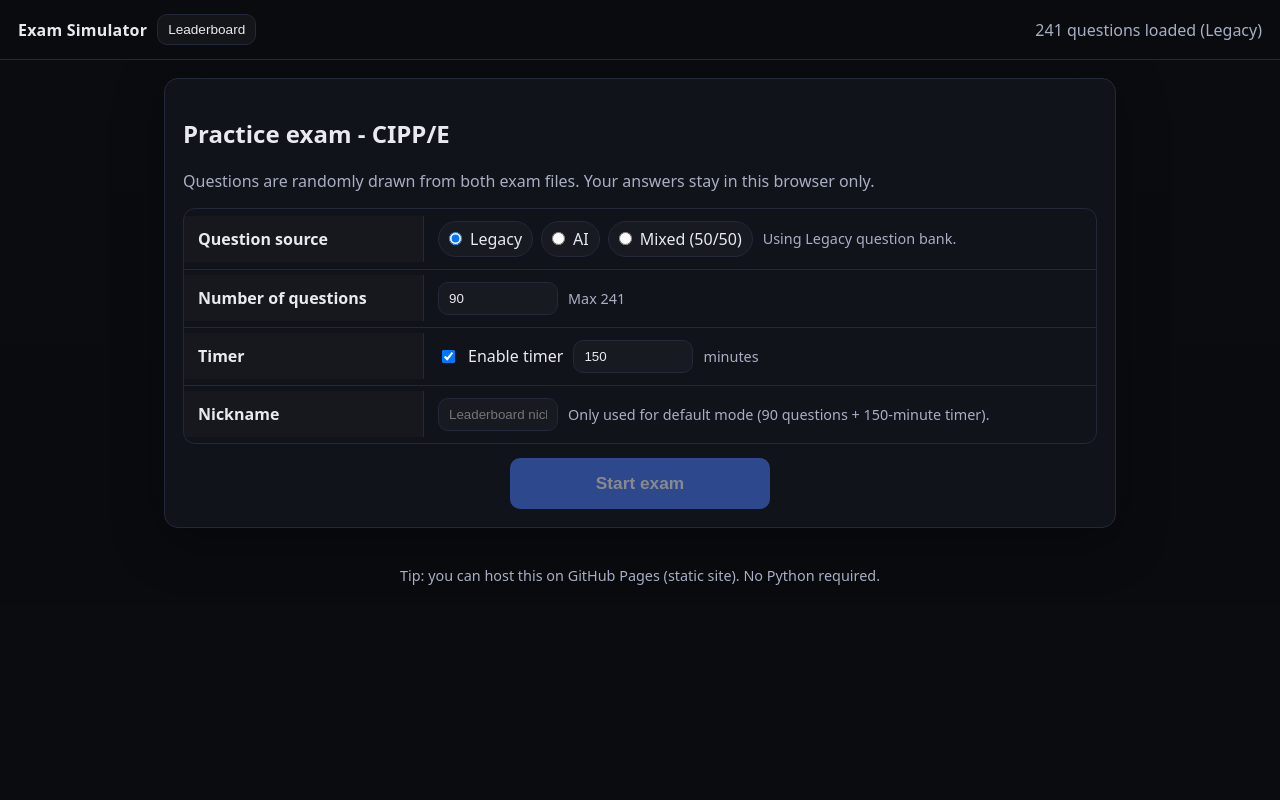
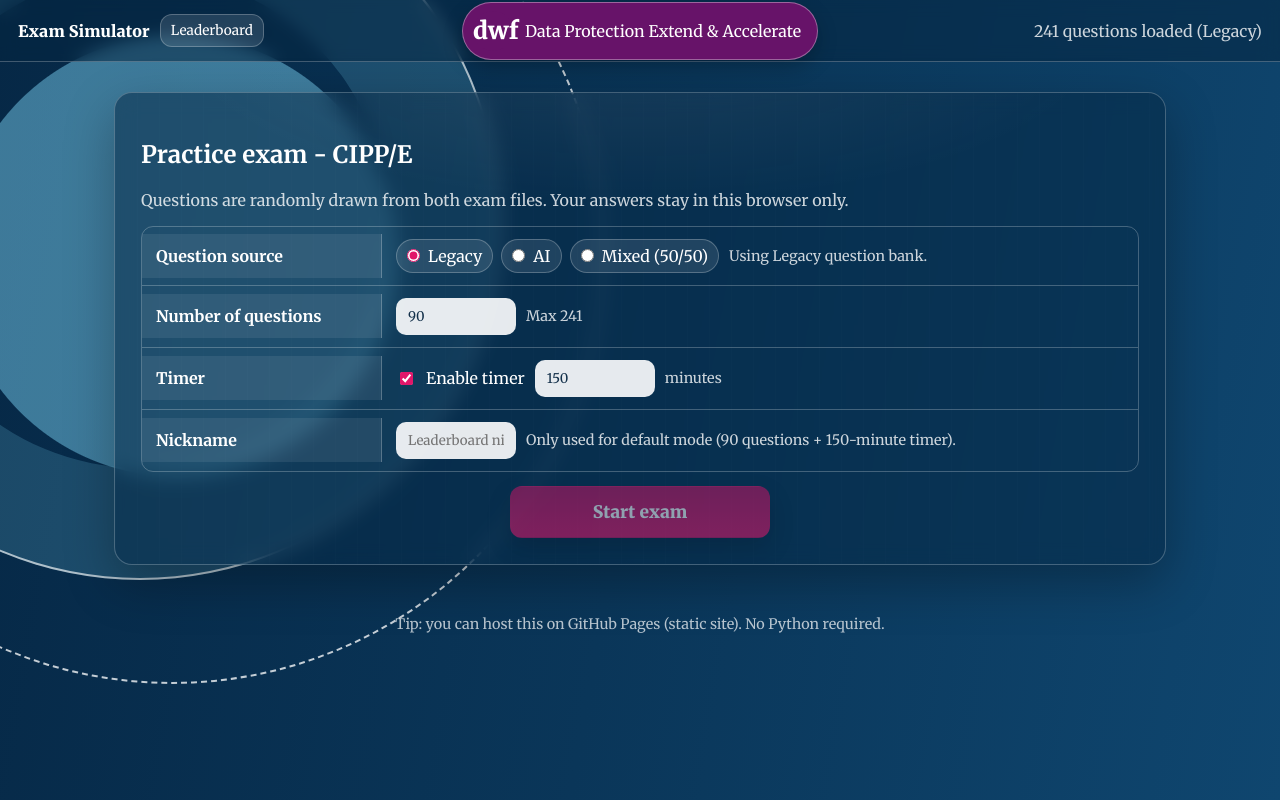
Before and after one commit to kordybordy/IAPP-E-quiz, a website: page index.html in a window 1280 px wide. Drawn offline with Linux system fonts and the light colour scheme.

Commit message:
Add CSS cache-busting param for production theme consistency

```diff
--- a/index.html
+++ b/index.html
@@ -4,10 +4,11 @@
   <meta charset="utf-8" />
   <meta name="viewport" content="width=device-width, initial-scale=1" />
   <title>Exam Simulator</title>
-  <link rel="stylesheet" href="styles.css" />
+  <link rel="stylesheet" href="styles.css?v=20260211b" />
 </head>
 <body>
   <header class="topbar">
+    <div class="topBannerTag"><span class="topBannerLogo" aria-label="DWF">dwf</span><span class="topBannerText">Data Protection Extend &amp; Accelerate</span></div>
     <div class="topLeft">
       <div class="brand">Exam Simulator</div>
       <button id="leaderboardTabBtn" class="secondary smallBtn" type="button">Leaderboard</button>
--- a/styles.css
+++ b/styles.css
@@ -1,58 +1,165 @@
-/* Minimal, readable styling – no external deps */
+@import url("https://fonts.googleapis.com/css2?family=Merriweather:wght@400;700;900&display=swap");
+
 :root{
-  --bg:#0b0c10;
-  --card:#11131a;
-  --text:#e8eaf0;
-  --muted:#a9afc3;
-  --border:#23283a;
-  --primary:#4c7dff;
-  --danger:#ff4c6a;
-  --ok:#3ddc97;
-  --warn:#ffcc66;
+  --dwf-950:#062846;
+  --dwf-900:#0a3659;
+  --dwf-850:#0f466f;
+  --dwf-800:#155784;
+  --dwf-500:#e1166a;
+
+  --ink:#07253f;
+  --paper:#ffffff;
+  --paper-95:rgba(255,255,255,.95);
+  --paper-90:rgba(255,255,255,.90);
+  --paper-80:rgba(255,255,255,.80);
+  --paper-70:rgba(255,255,255,.70);
+
+  --line:rgba(255,255,255,.60);
+  --line-soft:rgba(255,255,255,.32);
+  --border:rgba(255,255,255,.24);
+  --shadow:0 18px 50px rgba(0,0,0,.28);
+  --ok:#5af1b6;
+  --danger:#ff9dbf;
+  --warn:#ffd48a;
 }
 
 *{ box-sizing:border-box; }
 body{
   margin:0;
-  font-family: system-ui, -apple-system, Segoe UI, Roboto, Arial, sans-serif;
-  background: linear-gradient(180deg, #0b0c10 0%, #0a0b0f 100%);
-  color:var(--text);
+  font-family:"Merriweather", serif;
+  color:var(--paper);
+  min-height:100vh;
+  background:linear-gradient(100deg,var(--dwf-950) 0%,var(--dwf-900) 50%,var(--dwf-850) 100%);
+  position:relative;
+  overflow-x:hidden;
 }
-a{ color:var(--primary); }
+
+body::before{
+  content:"";
+  position:fixed;
+  left:-220px;
+  top:-140px;
+  width:720px;
+  height:720px;
+  border-radius:50%;
+  background:radial-gradient(circle at 55% 55%,rgba(117,202,235,.50) 0 220px,rgba(255,255,255,.00) 221px 100%);
+  box-shadow:inset 0 0 0 2px rgba(255,255,255,.65), inset 0 0 0 112px rgba(117,202,235,.2);
+  pointer-events:none;
+  z-index:0;
+}
+
+body::after{
+  content:"";
+  position:fixed;
+  left:-260px;
+  top:-180px;
+  width:860px;
+  height:860px;
+  border-radius:50%;
+  border:2px dashed rgba(255,255,255,.85);
+  pointer-events:none;
+  opacity:.9;
+  z-index:0;
+}
+
+a{ color:var(--paper); }
+.topbar,
+.container,
+.footer{ position:relative; z-index:1; }
+
 .topbar{
-  position:sticky; top:0;
-  display:flex; justify-content:space-between; align-items:center;
+  position:sticky;
+  top:0;
+  display:flex;
+  justify-content:space-between;
+  align-items:center;
   padding:14px 18px;
   border-bottom:1px solid var(--border);
-  background: rgba(11,12,16,.85);
-  backdrop-filter: blur(8px);
+  background:rgba(5,37,64,.52);
+  backdrop-filter:blur(8px);
 }
-.brand{ font-weight:700; letter-spacing:.2px; }
+.brand{ font-weight:900; letter-spacing:.2px; }
 .topLeft{ display:flex; align-items:center; gap:10px; }
 .smallBtn{ padding: 7px 10px; font-size: .85rem; }
-.container{ max-width: 980px; margin: 18px auto; padding: 0 14px; }
+
+.topBannerTag{
+  position:absolute;
+  left:50%;
+  top:50%;
+  transform:translate(-50%,-50%);
+  display:inline-flex;
+  align-items:center;
+  gap:12px;
+  background:#671369;
+  color:var(--paper);
+  padding:8px 16px 8px 10px;
+  border-radius:999px;
+  border:1px solid rgba(255,255,255,.35);
+  box-shadow:0 8px 20px rgba(0,0,0,.22);
+  white-space:nowrap;
+}
+
+.topBannerLogo{
+  width:40px;
+  height:40px;
+  border-radius:50%;
+  display:grid;
+  place-items:center;
+  background:#671369;
+  color:#fff;
+  font-weight:900;
+  font-size:1.5rem;
+  line-height:1;
+  text-transform:lowercase;
+}
+
+.topBannerText{
+  color:#fff;
+  font-size:1rem;
+  line-height:1;
+}
+
+
+.container{ max-width: 1080px; margin: 30px auto; padding: 0 14px; }
 .card{
-  background: var(--card);
-  border: 1px solid var(--border);
-  border-radius: 14px;
-  padding: 18px;
-  box-shadow: 0 14px 50px rgba(0,0,0,.35);
+  position:relative;
+  overflow:hidden;
+  background:rgba(7,43,72,.55);
+  border:1px solid rgba(255,255,255,.24);
+  border-radius:18px;
+  padding:26px;
+  box-shadow:var(--shadow);
+  backdrop-filter:blur(10px);
 }
+
+.card::before{
+  content:"";
+  position:absolute;
+  inset:-60px -80px auto -80px;
+  height:220px;
+  background:radial-gradient(60% 120% at 50% 0%,rgba(255,255,255,.22) 0%,rgba(255,255,255,.00) 65%);
+  opacity:.35;
+  pointer-events:none;
+}
+
+.card::after{
+  content:"";
+  position:absolute;
+  inset:0;
+  background:repeating-linear-gradient(90deg,rgba(255,255,255,.06) 0px,rgba(255,255,255,.06) 1px,transparent 1px,transparent 22px);
+  opacity:.16;
+  pointer-events:none;
+  mix-blend-mode:overlay;
+}
+
+.card > *{ position:relative; z-index:1; }
+
 .controls{ display:flex; gap:10px; flex-wrap:wrap; margin-top: 14px; }
-.fieldRow{
-  display:flex;
-  gap:12px;
-  align-items:center;
-  flex-wrap:wrap;
-  margin-top: 14px;
-}
-.fieldLabel{ font-weight:600; }
+.fieldRow{ display:flex; gap:12px; align-items:center; flex-wrap:wrap; margin-top: 14px; }
+.fieldLabel{ font-weight:700; }
 .fieldControl{ display:flex; gap:10px; align-items:center; flex-wrap:wrap; }
 
-.sourceToggle{
-  display:flex;
-  gap:8px;
-}
+.sourceToggle{ display:flex; gap:8px; }
 
 .radioPill{
   display:inline-flex;
@@ -61,179 +168,145 @@ a{ color:var(--primary); }
   border:1px solid var(--border);
   border-radius:999px;
   padding:6px 10px;
-  background: rgba(255,255,255,.03);
+  background:rgba(255,255,255,.10);
 }
 
-.radioPill input{
-  margin:0;
+.radioPill input{ margin:0; accent-color:var(--dwf-500); }
+
+.settingsGrid{ margin-top:14px; border:1px solid var(--border); border-radius:12px; overflow:hidden; }
+
+.settingsGrid .fieldRow{
+  margin-top:0;
+  display:grid;
+  grid-template-columns:minmax(180px,240px) 1fr;
+  align-items:center;
+  gap:0;
+  border-bottom:1px solid var(--border);
 }
 
-.settingsGrid{
-  margin-top: 14px;
-  border: 1px solid var(--border);
-  border-radius: 12px;
-  overflow: hidden;
+.settingsGrid .fieldRow:last-child{ border-bottom:none; }
+
+.settingsGrid .fieldLabel{
+  padding:12px 14px;
+  border-right:1px solid var(--border);
+  background:rgba(255,255,255,.08);
 }
 
-.settingsGrid .fieldRow{
-  margin-top: 0;
-  display: grid;
-  grid-template-columns: minmax(180px, 240px) 1fr;
-  align-items: center;
-  gap: 0;
-  border-bottom: 1px solid var(--border);
+.settingsGrid .fieldControl{ padding:12px 14px; }
+
+.startRow{ justify-content:center; align-items:center; }
+
+#startBtn{ min-width:260px; font-size:1.08rem; padding:14px 22px; font-weight:800; }
+
+input[type="number"],
+input[type="text"]{
+  width:120px;
+  padding:10px 12px;
+  border-radius:10px;
+  border:0;
+  background:var(--paper-90);
+  color:#13304a;
+  font-family:inherit;
 }
 
-.settingsGrid .fieldRow:last-child{
-  border-bottom: none;
-}
+input[type="checkbox"]{ accent-color:var(--dwf-500); }
 
-.settingsGrid .fieldLabel{
-  padding: 12px 14px;
-  border-right: 1px solid var(--border);
-  background: rgba(255,255,255,.02);
-}
-
-.settingsGrid .fieldControl{
-  padding: 12px 14px;
-}
-
-.startRow{
-  justify-content: center;
-  align-items: center;
-}
-
-#startBtn{
-  min-width: 260px;
-  font-size: 1.08rem;
-  padding: 14px 22px;
-  font-weight: 700;
-}
-
-@media (max-width: 760px){
-  .settingsGrid .fieldRow{
-    grid-template-columns: 1fr;
-  }
-
-  .settingsGrid .fieldLabel{
-    border-right: none;
-    border-bottom: 1px solid var(--border);
-  }
-
-  #startBtn{
-    width: 100%;
-    min-width: 0;
-  }
-}
-input[type="number"],
-input[type="text"]{
-  width: 120px;
-  padding: 8px 10px;
-  border-radius: 10px;
-  border: 1px solid var(--border);
-  background: rgba(255,255,255,.03);
-  color: var(--text);
-}
 button{
   border:1px solid var(--border);
-  background: transparent;
-  color: var(--text);
-  padding: 10px 12px;
-  border-radius: 10px;
+  background:rgba(255,255,255,.10);
+  color:var(--paper);
+  padding:10px 12px;
+  border-radius:12px;
   cursor:pointer;
+  font-family:inherit;
 }
-button:disabled{ opacity:.5; cursor:not-allowed; }
-button.primary{ background: var(--primary); border-color: transparent; color: #fff; }
-button.secondary{ background: rgba(255,255,255,.04); }
-button.danger{ background: rgba(255,76,106,.14); border-color: rgba(255,76,106,.35); }
-.muted{ color: var(--muted); }
+button:disabled{ opacity:.55; cursor:not-allowed; }
+button.primary{
+  background:linear-gradient(180deg,#c01462,var(--dwf-500));
+  border-color:transparent;
+  color:#fff;
+  box-shadow:0 10px 26px rgba(0,0,0,.25);
+}
+button.secondary{ background: rgba(255,255,255,.12); }
+button.danger{ background: rgba(255,120,160,.2); border-color: rgba(255,170,195,.45); }
+button:hover:not(:disabled){ filter:brightness(1.05); }
+
+.muted{ color: var(--paper-80); }
 .small{ font-size: .9rem; }
 .mono{ font-family: ui-monospace, SFMono-Regular, Menlo, Monaco, Consolas, "Liberation Mono", monospace; }
 
-.examHeader{
-  display:flex; justify-content:space-between; gap:10px; align-items:center;
-  margin-bottom: 12px;
-}
+.examHeader{ display:flex; justify-content:space-between; gap:10px; align-items:center; margin-bottom: 12px; }
 .examActions{ display:flex; gap:10px; flex-wrap:wrap; }
 
-.jumpBar{
-  display:flex; flex-wrap:wrap; gap:6px;
-  padding: 10px;
-  border:1px dashed var(--border);
-  border-radius: 12px;
-  margin-bottom: 12px;
-}
-.jumpBtn{
-  width: 34px; height: 34px;
-  border-radius: 10px;
-  font-size: .95rem;
-  padding:0;
-}
-.jumpBtn.answered{ border-color: rgba(61,220,151,.4); background: rgba(61,220,151,.10); }
-.jumpBtn.current{ outline: 2px solid rgba(76,125,255,.7); }
-.jumpBtn.wrong{ border-color: rgba(255,76,106,.4); background: rgba(255,76,106,.10); }
-.jumpBtn.unanswered{ opacity:.7; }
+.jumpBar{ display:flex; flex-wrap:wrap; gap:6px; padding:10px; border:1px dashed var(--line-soft); border-radius:12px; margin-bottom:12px; }
+.jumpBtn{ width:34px; height:34px; border-radius:10px; font-size:.95rem; padding:0; }
+.jumpBtn.answered{ border-color: rgba(90,241,182,.65); background: rgba(90,241,182,.18); }
+.jumpBtn.current{ outline: 2px solid rgba(255,255,255,.7); }
+.jumpBtn.wrong{ border-color: rgba(255,160,189,.65); background: rgba(255,160,189,.2); }
+.jumpBtn.unanswered{ opacity:.8; }
 
-.questionCard{
-  border:1px solid var(--border);
-  border-radius: 12px;
-  padding: 14px;
-}
+.questionCard{ border:1px solid var(--border); border-radius:12px; padding:14px; background:rgba(255,255,255,.07); }
 .qTitle{ display:flex; gap:10px; align-items:baseline; }
 .qNum{ font-weight: 700; }
 .qMeta{ margin-left:auto; }
 .qText{ margin: 10px 0 12px 0; line-height: 1.35; }
 
 .choices{ display:grid; gap:8px; }
-.choice{
-  display:flex; gap:10px; align-items:flex-start;
-  padding: 10px;
-  border: 1px solid var(--border);
-  border-radius: 12px;
-  background: rgba(255,255,255,.03);
-}
-.choice input{ margin-top: 3px; }
+.choice{ display:flex; gap:10px; align-items:flex-start; padding:10px; border:1px solid var(--border); border-radius:12px; background: rgba(255,255,255,.08); }
+.choice input{ margin-top: 3px; accent-color:var(--dwf-500); }
 .choice .lbl{ width: 24px; font-weight:700; }
-.choice.correct{ border-color: rgba(61,220,151,.5); background: rgba(61,220,151,.09); }
-.choice.yoursWrong{ border-color: rgba(255,76,106,.5); background: rgba(255,76,106,.09); }
+.choice.correct{ border-color: rgba(90,241,182,.65); background: rgba(90,241,182,.18); }
+.choice.yoursWrong{ border-color: rgba(255,160,189,.65); background: rgba(255,160,189,.2); }
 
-.navRow{
-  margin-top: 12px;
-  display:flex; justify-content:space-between; align-items:center; gap:10px;
+.navRow{ margin-top:12px; display:flex; justify-content:space-between; align-items:center; gap:10px; }
+
+.resultsHeader{ display:flex; justify-content:space-between; align-items:center; gap:10px; flex-wrap:wrap; }
+.scoreLine{ font-size:1.15rem; margin:12px 0; }
+.filters{ margin:12px 0; }
+.checkbox{ display:flex; gap:10px; align-items:center; }
+.reviewItem{ border:1px solid var(--border); border-radius:12px; padding:12px; margin:10px 0; background:rgba(255,255,255,.07); }
+.reviewTop{ display:flex; gap:10px; align-items:center; }
+.badge{ font-size:.82rem; padding:4px 8px; border-radius:999px; border:1px solid var(--border); }
+.badge.ok{ border-color: rgba(90,241,182,.65); background: rgba(90,241,182,.18); }
+.badge.bad{ border-color: rgba(255,160,189,.65); background: rgba(255,160,189,.2); }
+.badge.warn{ border-color: rgba(255,212,138,.7); background: rgba(255,212,138,.2); }
+
+.footer{ text-align:center; padding:20px 14px; color:var(--paper-70); }
+
+.leaderboardList > div{ padding:8px 10px; border:1px solid var(--border); border-radius:10px; margin-bottom:8px; background:rgba(255,255,255,.08); }
+
+
+@media (max-width: 900px){
+  .topBannerTag{
+    gap:10px;
+    padding:6px 12px 6px 8px;
+  }
+
+  .topBannerLogo{
+    width:34px;
+    height:34px;
+    font-size:1.25rem;
+  }
+
+  .topBannerText{
+    font-size:.85rem;
+  }
 }
 
-.resultsHeader{
-  display:flex; justify-content:space-between; align-items:center; gap:10px;
-  flex-wrap:wrap;
+@media (max-width: 760px){
+  .settingsGrid .fieldRow{ grid-template-columns:1fr; }
+  .settingsGrid .fieldLabel{ border-right:none; border-bottom:1px solid var(--border); }
+  #startBtn{ width:100%; min-width:0; }
+
+  .topBannerTag{
+    position:static;
+    transform:none;
+    margin:0 auto 8px;
+    width:max-content;
+    max-width:100%;
+  }
+
+  .topBannerText{
+    font-size:.8rem;
+  }
 }
-.scoreLine{
-  font-size: 1.15rem;
-  margin: 12px 0;
-}
-.filters{ margin: 12px 0; }
-.checkbox{ display:flex; gap:10px; align-items:center; }
-.reviewItem{
-  border:1px solid var(--border);
-  border-radius: 12px;
-  padding: 12px;
-  margin: 10px 0;
-}
-.reviewTop{ display:flex; gap:10px; align-items:center; }
-.badge{
-  font-size: .82rem;
-  padding: 4px 8px;
-  border-radius: 999px;
-  border:1px solid var(--border);
-}
-.badge.ok{ border-color: rgba(61,220,151,.45); background: rgba(61,220,151,.10); }
-.badge.bad{ border-color: rgba(255,76,106,.45); background: rgba(255,76,106,.10); }
-.badge.warn{ border-color: rgba(255,204,102,.45); background: rgba(255,204,102,.10); }
-
-.footer{ text-align:center; padding: 20px 14px; }
-
-.leaderboardList > div{
-  padding: 8px 10px;
-  border: 1px solid var(--border);
-  border-radius: 10px;
-  margin-bottom: 8px;
-}
```
